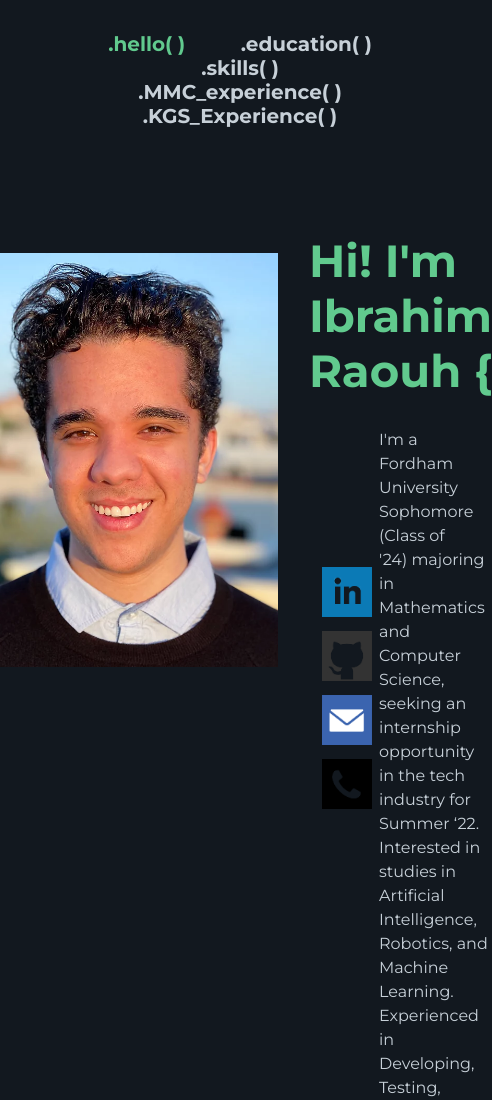
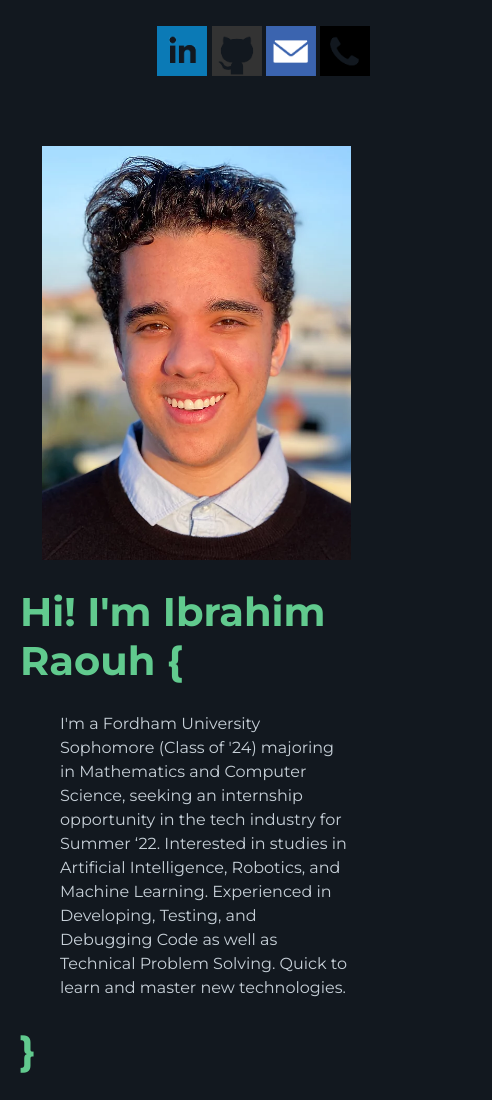
Before and after one commit to ibraouh/raouh.com-portfolio, a plain HTML site: page index.html in a window 390 px wide. Shown: the top 1100 px of the page, 492 px wide, since content can reach past the window. Drawn offline with Linux system fonts and the light colour scheme.

Commit message:
Mobile Optimization

```diff
--- a/index.html
+++ b/index.html
@@ -17,7 +17,7 @@
 <body>
     <nav role="navigation" class="navbar">
         <ul>
-            <a id="current" href="index">.hello( )</a>
+            <a id="current" class="first" href="index">.hello( )</a>
             <a href="education">.education( )</a>
             <a href="skills">.skills( )</a>
             <a href="mmc">.MMC_experience( )</a>
@@ -25,12 +25,31 @@
         </ul>
     </nav>
 
+    <div class="top_links">
+        <ul id="transparent" class="contact_list">
+            <ul id="transparent" class="contact_list">
+                <a href="https://www.linkedin.com/in/iraouh/" target="_blank" rel="noopener noreferrer">
+                        <img src="files/linkedin.png" alt="linkedin logo" width="50" height="50">
+                    </a>
+                <a href="https://github.com/ibraouh" target="_blank" rel="noopener noreferrer">
+                        <img src="files/github.png" alt="github logo" width="50" height="50">
+                    </a>
+                <a href="mailto:iraouh@fordham.edu">
+                        <img src="files/mail.png" alt="email logo" width="50" height="50">
+                    </a>
+                <a href="tel: +212675204495">
+                        <img src="files/call.png" alt="phone icon" width="50" height="50">
+                    </a>
+            </ul>
+        </ul>
+    </div>
+
     <div id="separator">
 
     </div>
 
     <div class="grid_container">
-        <div class="content_wrapper">
+        <div id="portrait_image_div" class="content_wrapper">
             <img id="portrait_image" src="files/IbrahimRaouh.png" alt="Ibrahim's Portrait Photo" width="309" height="414">
             <!-- All the animations and stuff for the Resume link -->
         </div>
@@ -38,14 +57,14 @@
         <div>
             <h1 class="main_title">Hi! I'm Ibrahim <br>Raouh {</h1>
             <p class="main_paragraph">
-                I'm a Fordham University Sophomore (Class of <br>
-                '24) majoring in Mathematics and Computer Science, <br>
-                seeking an internship opportunity in the tech <br>
-                industry for Summer ‘22. Interested in studies in <br>
-                Artificial Intelligence, Robotics, and Machine <br>
-                Learning. Experienced in Developing, Testing, <br>
-                and Debugging Code as well as Technical <br>
-                Problem Solving. Quick to learn and master <br>
+                I'm a Fordham University Sophomore (Class of
+                '24) majoring in Mathematics and Computer Science,
+                seeking an internship opportunity in the tech
+                industry for Summer ‘22. Interested in studies in
+                Artificial Intelligence, Robotics, and Machine
+                Learning. Experienced in Developing, Testing,
+                and Debugging Code as well as Technical
+                Problem Solving. Quick to learn and master
                 new technologies.
             </p>
             <h1 class="main_title">}</h1>
--- a/styles.css
+++ b/styles.css
@@ -17,11 +17,11 @@ html {
 }
 
 *{
-    background-color:rgb(18,24,31);
     font-family: 'Montserrat', sans-serif;
 }
 
 body {
+    background-color:rgb(18,24,31);
     color: rgb(199, 208,216);
     margin: 0;
 }
@@ -38,7 +38,7 @@ p {
 }
 
 .main_paragraph {
-    width: 100%;
+    width: 500px;
     padding-left: 70px;
 }
 
@@ -125,10 +125,8 @@ a {
     text-decoration: none;
 }
 
-
-
-
 .grid_container {
+    width: 100%;
     display: grid;
     grid-template-columns: repeat(2, 1fr);
 }
@@ -145,7 +143,15 @@ a {
 .navbar a {
     color: rgb(199, 208,216);
     text-decoration: none;
-    padding-left: 50px;
+    padding-left: 30px;
+}
+
+.navbar .first {
+    padding-left: 0px;
+}
+
+.top_links {
+    display: none;
 }
 
 .navbar a:link {
@@ -188,3 +194,63 @@ footer img:hover{
 #transparent {
     background-color: rgba(1,1,1,0%)
 }
+
+
+@media only screen and (max-width: 870px) {
+    body{
+        width: 100%;
+    }
+
+    .navbar {
+        display: none;
+    }
+
+    .grid_container {
+        display: flex;
+        flex-direction: column;
+    }
+
+    h1 {
+        font-size: 25px;
+    }
+
+    p {
+        width: 90%;
+    }
+
+    .main_paragraph {
+        padding-left: 60px;
+        width: 90%;
+    }
+
+    #portrait_image_div {
+        width: 100%;
+    }
+
+    #portrait_image {
+        text-align: center;
+    }
+
+    .main_title {
+        font-size: 40px;
+        font-weight: 650;
+        padding-left: 20px;;
+    }
+
+    .top_links {
+        display: flex;
+        flex-direction: column;
+        float: right;
+        margin-right: 20px;
+        margin-top: 10px;
+
+    }
+
+    .fixed {
+        display: none;
+    }
+
+    .separator {
+        display: none;
+    }
+}
```
Also changed, not shown: mmc.html (+3 -1 lines), files/jawaz400.jpg (added), 1 other file.
